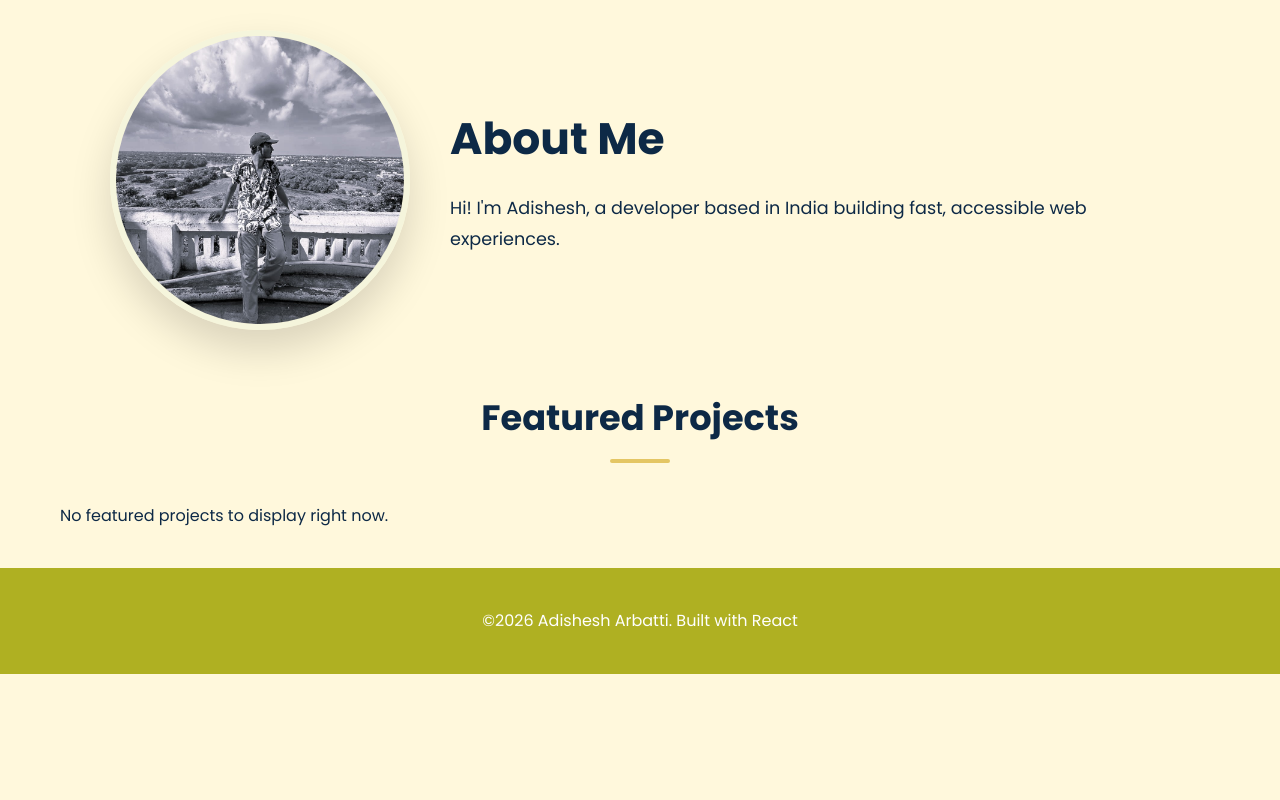
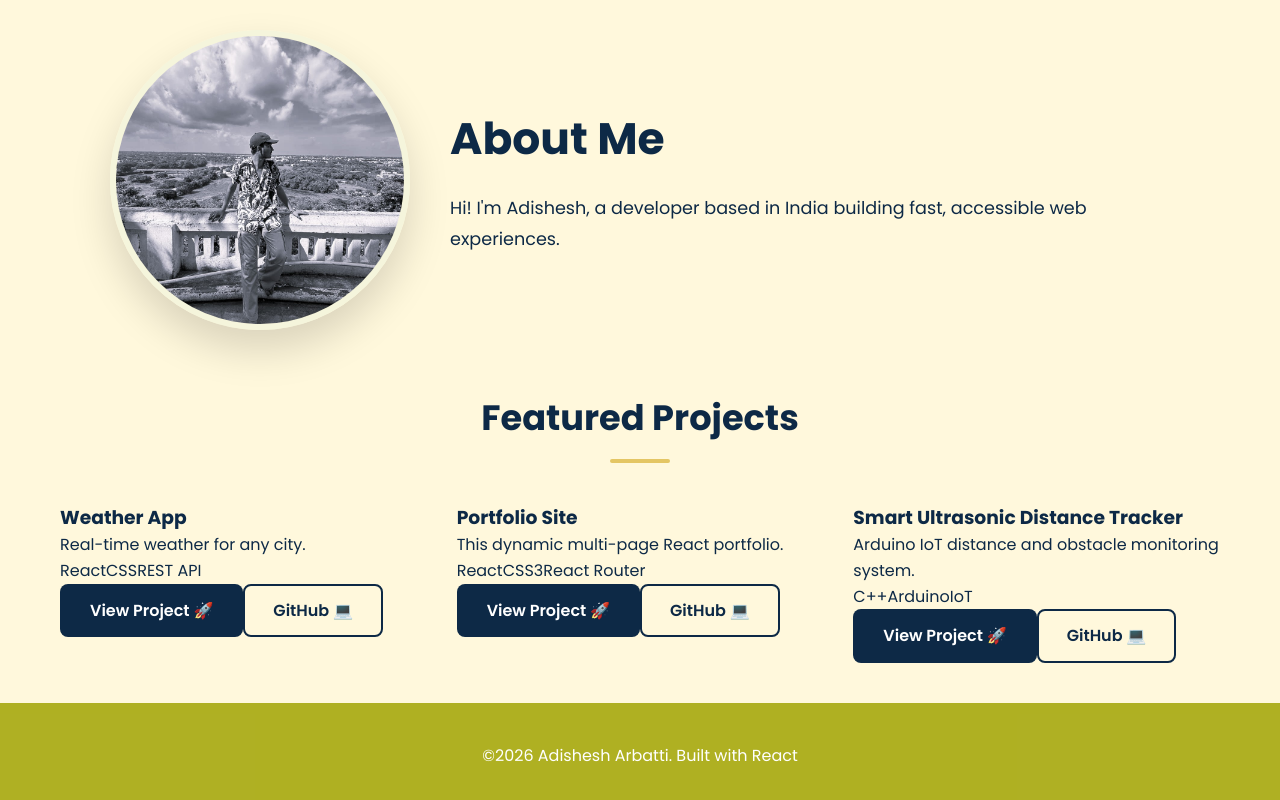
Before and after one commit to adishesharbatti-boop/portfolio_website_Adishesh, a React (Vite) app in the folder vite-project/: page / in a window 1280 px wide. Shown: the part 557-1357 px from the top of the page. Before the commit the page ends 1231 px from the top, so only its background shows below. Built offline with nearby package versions, Linux system fonts and the light colour scheme.

Commit message:
Add 'featured' property and simplify descriptions
Updated project descriptions to remove excess details and added 'featured' property to certain projects.

```diff
--- a/vite-project/src/data/projects.js
+++ b/vite-project/src/data/projects.js
@@ -5,8 +5,9 @@ export const projectsData = [
     id: 1,
     title: 'Weather App',
     category: 'Web App',
+    featured: true, // <-- Ensure this is present if you filter by featured!
     description: 'Real-time weather for any city.',
-    longDesc: 'A full-featured weather application that fetches real-time updates using REST APIs. Provides 7-day forecasts, temperature trends, humidity metrics, and location search capabilities.',
+    longDesc: 'A full-featured weather application that fetches real-time updates using REST APIs.',
     tags: ['React', 'CSS', 'REST API'],
     liveLink: 'https://example.com',
     githubLink: 'https://github.com/example/weather-app',
@@ -16,8 +17,9 @@ export const projectsData = [
     id: 2,
     title: 'Portfolio Site',
     category: 'Web App',
+    featured: true,
     description: 'This dynamic multi-page React portfolio.',
-    longDesc: 'A sleek, responsive portfolio website built with React and React Router DOM. Features page routing, custom styling, dynamic project loading, and responsive card layouts.',
+    longDesc: 'A sleek, responsive portfolio website built with React and React Router DOM.',
     tags: ['React', 'CSS3', 'React Router'],
     liveLink: 'https://example.com',
     githubLink: 'https://github.com/example/portfolio-site',
@@ -27,8 +29,9 @@ export const projectsData = [
     id: 3,
     title: 'Smart Ultrasonic Distance Tracker',
     category: 'IoT',
+    featured: true,
     description: 'Arduino IoT distance and obstacle monitoring system.',
-    longDesc: 'An IoT project using HC-SR04 ultrasonic sensors and C++ programming on Arduino to continuously measure distance, flag obstacles, and log telemetry data in real time.',
+    longDesc: 'An IoT project using HC-SR04 ultrasonic sensors and C++ programming on Arduino.',
     tags: ['C++', 'Arduino', 'IoT'],
     liveLink: 'https://example.com',
     githubLink: 'https://github.com/example/distance-tracker',
@@ -38,8 +41,9 @@ export const projectsData = [
     id: 4,
     title: 'Todo Manager',
     category: 'Web App',
+    featured: false,
     description: 'Kanban-style task board.',
-    longDesc: 'A streamlined Kanban task management application allowing drag-and-drop task arrangement across standard workflow columns (To Do, In Progress, Done).',
+    longDesc: 'A streamlined Kanban task management application.',
     tags: ['JavaScript', 'HTML5', 'CSS3'],
     liveLink: 'https://example.com',
     githubLink: 'https://github.com/example/todo-manager',
```
